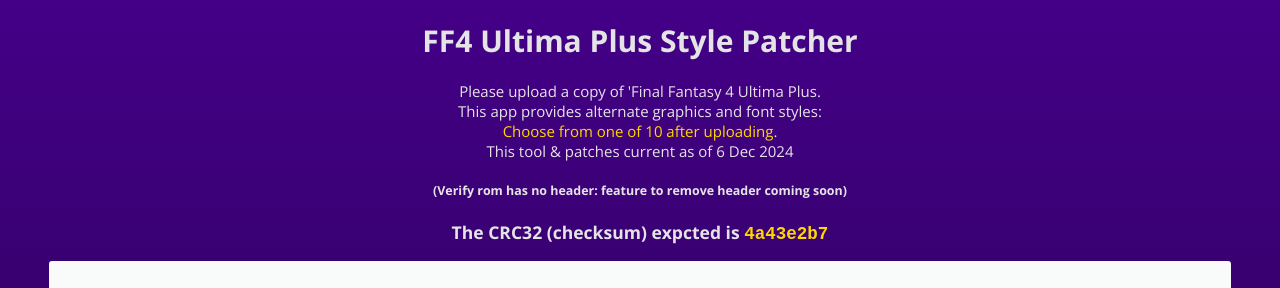
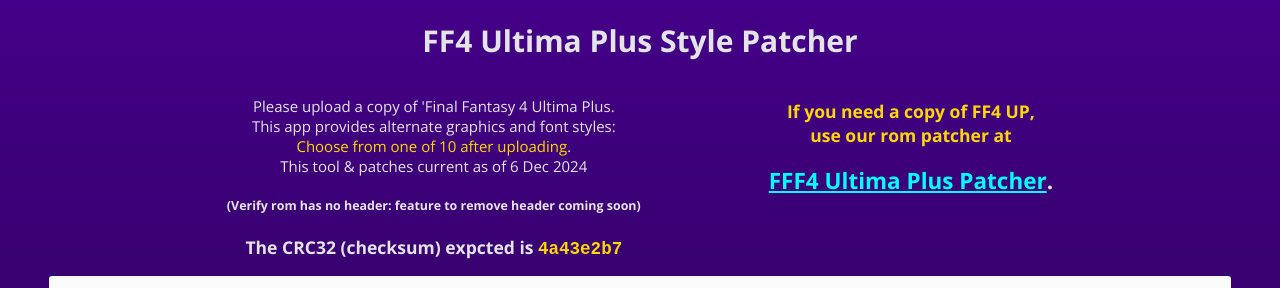
Before and after one commit to jacksmedia/styles-ultima-plus, a website: page index.html in a window 1280 px wide. Shown: the top 288 px of the page. Drawn offline with nearby package versions, Linux system fonts and the light colour scheme; no server answers.

Commit message:
✨ better layout & new stylepacks

```diff
--- a/index.html
+++ b/index.html
@@ -1,5 +1,5 @@
 <!DOCTYPE html>
-<html translate="no" style="background: #	000; margin: 0; padding: 0;">
+<html translate="no" style="margin: 0; padding: 0;">
 
 <head>
 	<title>FF4 Ultima Plus Style Packs</title>
@@ -13,8 +13,7 @@
 	<!-- Rom Patcher JS initialization for main feature -->
 	<script type="text/javascript">
 		window.addEventListener('load', function (evt) {
-		const FF4ULTIMAPLUS_CHECKSUM = 0x4a43e2b7 ; // FF II (v1.0).ips
-		// both inside of RC08.zip
+		const FF4ULTIMAPLUS_CHECKSUM = 0x4a43e2b7 ; // FF4 Ultima Plus current version
 		const FF2_CHECKSUMS_INVALID = [0x21027C5D,0xCAA15E97] // Japanese roms, no patches for them at this time
 
 			try {
@@ -235,9 +234,11 @@
 
 </head>
 
-<body style="font: 15px 'Open Sans', sans-serif;">
-	<header style="text-align: center;">
+<body style="font: 15px 'Open Sans', sans-serif; text-align: center;">
 	<h1>FF4 Ultima Plus Style Patcher</h1>
+	<header style="display: flex; text-align: center; justify-content: center;">
+
+		<div style="text-align: center; margin-right: 5vw;">
 			<p>
 				Please upload a copy of 'Final Fantasy 4 Ultima Plus.<br />
 				This app provides alternate graphics and font styles:<br />
@@ -246,6 +247,20 @@
 			</p>
 			<h5>(Verify rom has no header: feature to remove header coming soon)</h5>
 			<h3>The CRC32 (checksum) expcted is <code style="color:gold;">4a43e2b7</code></h3>
+
+			<!-- end left column -->
+		</div>
+		<!-- split point for 2-column layout -->
+
+		<!-- right column: 1/2 patch UI & preview images -->
+		<div style="text-align: center; margin-left: 5vw;">
+			<h3 style="color:gold;">
+				If you need a copy of FF4 UP,<br/>
+				use our rom patcher at<br/>
+				<h2><a style="color:aqua;" href="https://ultima-plus-patchapp.vercel.app">FFF4 Ultima Plus Patcher</a>.</h2>
+			</h3>
+		</div>
+
 	</header>
 
 
@@ -347,30 +362,11 @@
 		<img src="battle-sprite-styles.png" style="width:95vw;" />
 	</div>
 
-	<div style="text-align: center;">
-		<h3>
-			If you need a copy of FF4 UP,<br/>
-			use our rom patcher at<br/>
-			<h2><a href="https://ultima-plus-patchapp.vercel.app">FFF4 Ultima Plus Patcher</a>.</h2>
-		</h3>
-	</div>
-
 	<div id="rom-patcher-powered" class="text-center">
 		<a href="https://github.com/marcrobledo/RomPatcher.js" target="_blank">
 			<img src="./rom-patcher-js/assets/powered_by_rom_patcher_js.png" loading="lazy" />
 			Powered by Rom Patcher JS
 		</a>
-<!-- disabled counter
-
-		<div id="sfcscsy5nlmzawjf6xg52gc5srqtfgt2phm">
-			<script type="text/javascript" src="https://counter6.optistats.ovh/private/counter.js?c=sfcscsy5nlmzawjf6xg52gc5srqtfgt2phm&down=async" async></script>
-			<noscript>
-				<a href="https://www.freecounterstat.com" title="website counter code">
-					<img src="https://counter6.optistats.ovh/private/freecounterstat.php?c=sfcscsy5nlmzawjf6xg52gc5srqtfgt2phm" border="0" title="website counter code" alt="website counter code">
-				</a>
-			</noscript>
-		</div>
--->
 	</div>
 </body>
 
```
Also changed, not shown: 11 other files. Lines whose indentation alone changed are shown as unchanged.
